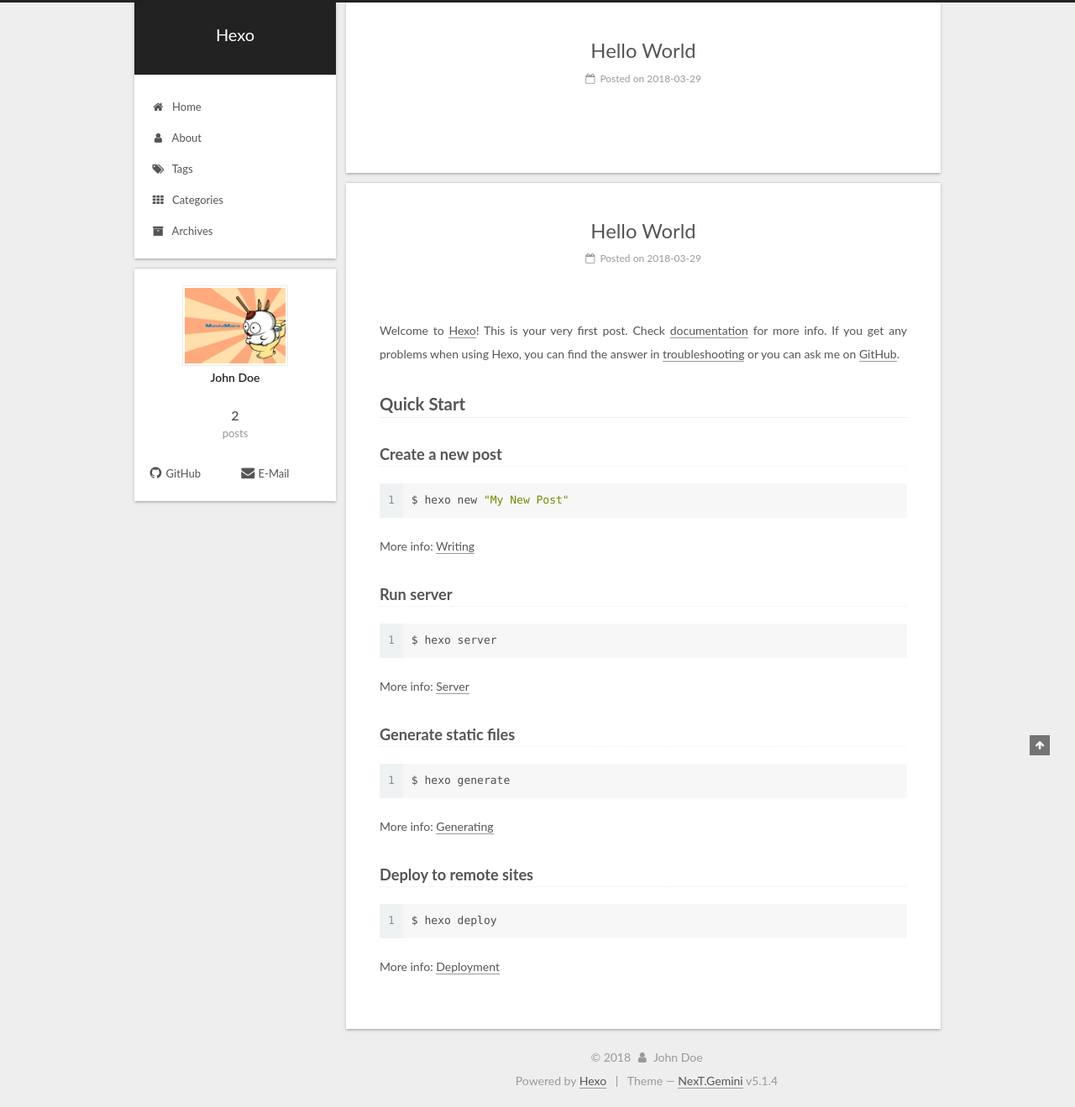
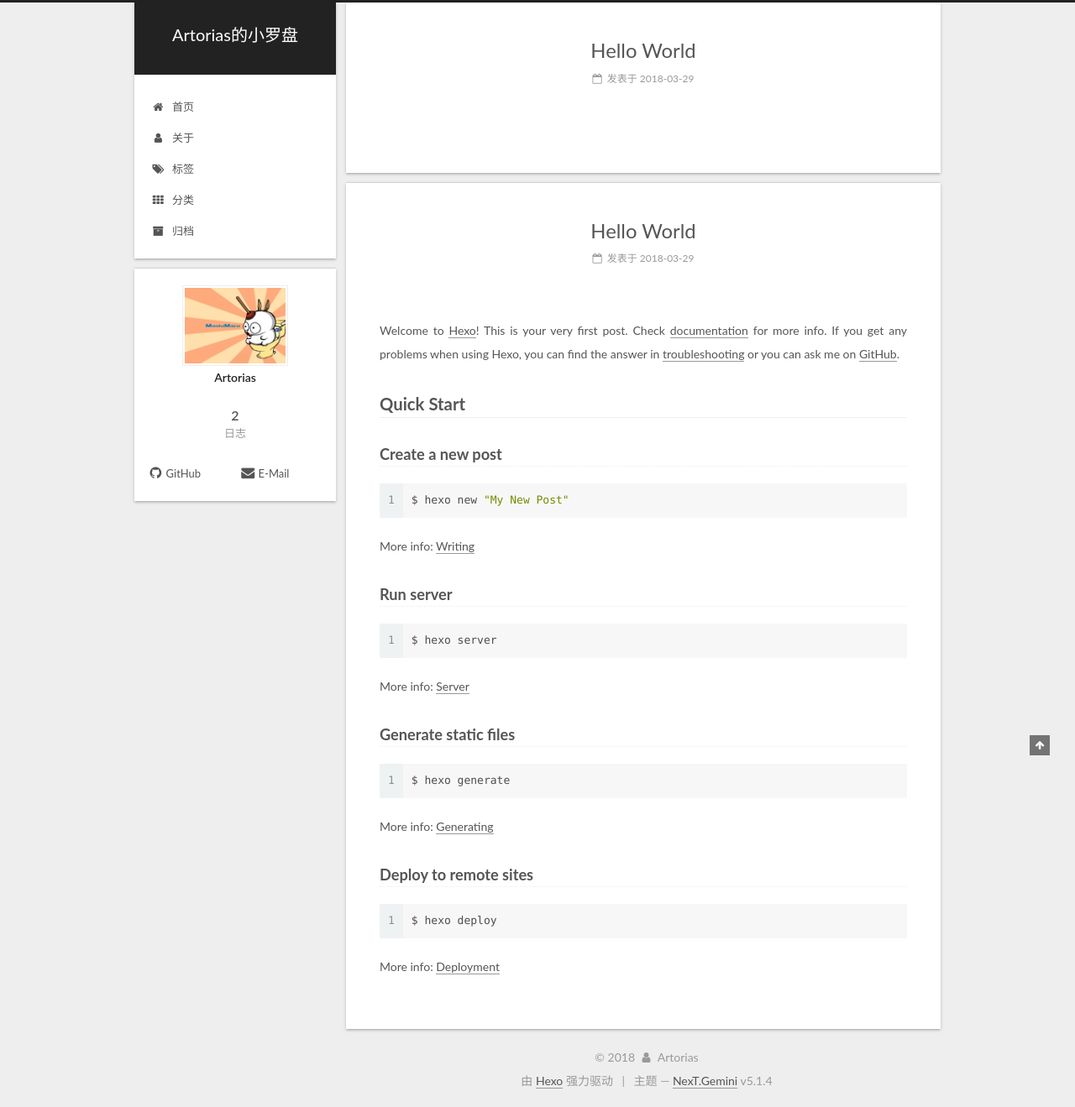
Before and after one commit to Practicezy/practicezy.github.io, a plain HTML site: page index.html in a window 1280 px wide. Shown: the whole page at 84% size. Drawn offline with Linux system fonts and the light colour scheme.

Commit message:
Site updated: 2018-03-29 17:52:31

```diff
--- a/css/main.css
+++ b/css/main.css
@@ -1823,7 +1823,7 @@ pre .javascript .function {
   width: 4px;
   height: 4px;
   border-radius: 50%;
-  background: #6a7cee;
+  background: #aaf2e8;
 }
 .links-of-blogroll {
   font-size: 13px;
--- a/index.html
+++ b/index.html
@@ -5,7 +5,7 @@
 
 
 
-<html class="theme-next gemini use-motion" lang="">
+<html class="theme-next gemini use-motion" lang="zh-Hans">
 <head>
   <meta charset="UTF-8"/>
 <meta http-equiv="X-UA-Compatible" content="IE=edge" />
@@ -79,13 +79,14 @@
 
 
 
+<meta name="keywords" content="学无止境，不进则退">
 <meta property="og:type" content="website">
-<meta property="og:title" content="Hexo">
+<meta property="og:title" content="Artorias的小罗盘">
 <meta property="og:url" content="http://yoursite.com/index.html">
-<meta property="og:site_name" content="Hexo">
-<meta property="og:locale" content="default">
+<meta property="og:site_name" content="Artorias的小罗盘">
+<meta property="og:locale" content="zh-Hans">
 <meta name="twitter:card" content="summary">
-<meta name="twitter:title" content="Hexo">
+<meta name="twitter:title" content="Artorias的小罗盘">
 
 
 
@@ -121,7 +122,7 @@
 
 
 
-  <title>Hexo</title>
+  <title>Artorias的小罗盘</title>
 
 
 
@@ -133,7 +134,7 @@
 
 </head>
 
-<body itemscope itemtype="http://schema.org/WebPage" lang="default">
+<body itemscope itemtype="http://schema.org/WebPage" lang="zh-Hans">
 
 
 
@@ -152,7 +153,7 @@
     <div class="custom-logo-site-title">
       <a href="/"  class="brand" rel="start">
         <span class="logo-line-before"><i></i></span>
-        <span class="site-title">Hexo</span>
+        <span class="site-title">Artorias的小罗盘</span>
         <span class="logo-line-after"><i></i></span>
       </a>
     </div>
@@ -182,7 +183,7 @@
 
               <i class="menu-item-icon fa fa-fw fa-home"></i> <br />
 
-            Home
+            首页
           </a>
         </li>
 
@@ -192,7 +193,7 @@
 
               <i class="menu-item-icon fa fa-fw fa-user"></i> <br />
 
-            About
+            关于
           </a>
         </li>
 
@@ -202,7 +203,7 @@
 
               <i class="menu-item-icon fa fa-fw fa-tags"></i> <br />
 
-            Tags
+            标签
           </a>
         </li>
 
@@ -212,7 +213,7 @@
 
               <i class="menu-item-icon fa fa-fw fa-th"></i> <br />
 
-            Categories
+            分类
           </a>
         </li>
 
@@ -222,7 +223,7 @@
 
               <i class="menu-item-icon fa fa-fw fa-archive"></i> <br />
 
-            Archives
+            归档
           </a>
         </li>
 
@@ -262,13 +263,13 @@
     <link itemprop="mainEntityOfPage" href="http://yoursite.com/2018/03/29/Hello-World-0/">
 
     <span hidden itemprop="author" itemscope itemtype="http://schema.org/Person">
-      <meta itemprop="name" content="John Doe">
+      <meta itemprop="name" content="Artorias">
       <meta itemprop="description" content="">
       <meta itemprop="image" content="/images/launcher.jpg">
     </span>
 
     <span hidden itemprop="publisher" itemscope itemtype="http://schema.org/Organization">
-      <meta itemprop="name" content="Hexo">
+      <meta itemprop="name" content="Artorias的小罗盘">
     </span>
 
 
@@ -288,9 +289,9 @@
                 <i class="fa fa-calendar-o"></i>
               </span>
 
-                <span class="post-meta-item-text">Posted on</span>
+                <span class="post-meta-item-text">发表于</span>
 
-              <time title="Post created" itemprop="dateCreated datePublished" datetime="2018-03-29T16:38:13+08:00">
+              <time title="创建于" itemprop="dateCreated datePublished" datetime="2018-03-29T16:38:13+08:00">
                 2018-03-29
               </time>
 
@@ -381,13 +382,13 @@
     <link itemprop="mainEntityOfPage" href="http://yoursite.com/2018/03/29/hello-world/">
 
     <span hidden itemprop="author" itemscope itemtype="http://schema.org/Person">
-      <meta itemprop="name" content="John Doe">
+      <meta itemprop="name" content="Artorias">
       <meta itemprop="description" content="">
       <meta itemprop="image" content="/images/launcher.jpg">
     </span>
 
     <span hidden itemprop="publisher" itemscope itemtype="http://schema.org/Organization">
-      <meta itemprop="name" content="Hexo">
+      <meta itemprop="name" content="Artorias的小罗盘">
     </span>
 
 
@@ -407,9 +408,9 @@
                 <i class="fa fa-calendar-o"></i>
               </span>
 
-                <span class="post-meta-item-text">Posted on</span>
+                <span class="post-meta-item-text">发表于</span>
 
-              <time title="Post created" itemprop="dateCreated datePublished" datetime="2018-03-29T16:26:13+08:00">
+              <time title="创建于" itemprop="dateCreated datePublished" datetime="2018-03-29T16:26:13+08:00">
                 2018-03-29
               </time>
 
@@ -530,9 +531,9 @@
 
               <img class="site-author-image" itemprop="image"
                 src="/images/launcher.jpg"
-                alt="John Doe" />
+                alt="Artorias" />
 
-              <p class="site-author-name" itemprop="name">John Doe</p>
+              <p class="site-author-name" itemprop="name">Artorias</p>
               <p class="site-description motion-element" itemprop="description"></p>
           </div>
 
@@ -544,7 +545,7 @@
                 <a href="/archives/">
 
                   <span class="site-state-item-count">2</span>
-                  <span class="site-state-item-name">posts</span>
+                  <span class="site-state-item-name">日志</span>
                 </a>
               </div>
 
@@ -604,13 +605,13 @@
   <span class="with-love">
     <i class="fa fa-user"></i>
   </span>
-  <span class="author" itemprop="copyrightHolder">John Doe</span>
+  <span class="author" itemprop="copyrightHolder">Artorias</span>
 
 
 </div>
 
 
-  <div class="powered-by">Powered by <a class="theme-link" target="_blank" href="https://hexo.io">Hexo</a></div>
+  <div class="powered-by">由 <a class="theme-link" target="_blank" href="https://hexo.io">Hexo</a> 强力驱动</div>
 
 
 
@@ -618,7 +619,7 @@
 
 
 
-  <div class="theme-info">Theme &mdash; <a class="theme-link" target="_blank" href="https://github.com/iissnan/hexo-theme-next">NexT.Gemini</a> v5.1.4</div>
+  <div class="theme-info">主题 &mdash; <a class="theme-link" target="_blank" href="https://github.com/iissnan/hexo-theme-next">NexT.Gemini</a> v5.1.4</div>
 
 
 
```
Also changed, not shown: 2018/03/29/Hello-World-0/index.html (+22 -21 lines), 2018/03/29/hello-world/index.html (+24 -23 lines), archives/2018/03/index.html (+21 -20 lines), archives/2018/index.html (+21 -20 lines), archives/index.html (+21 -20 lines).
